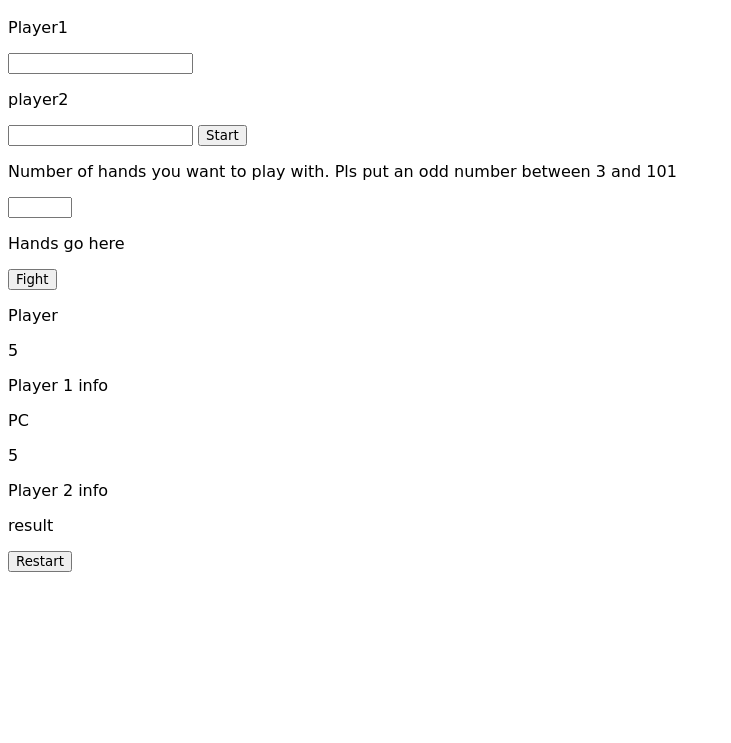
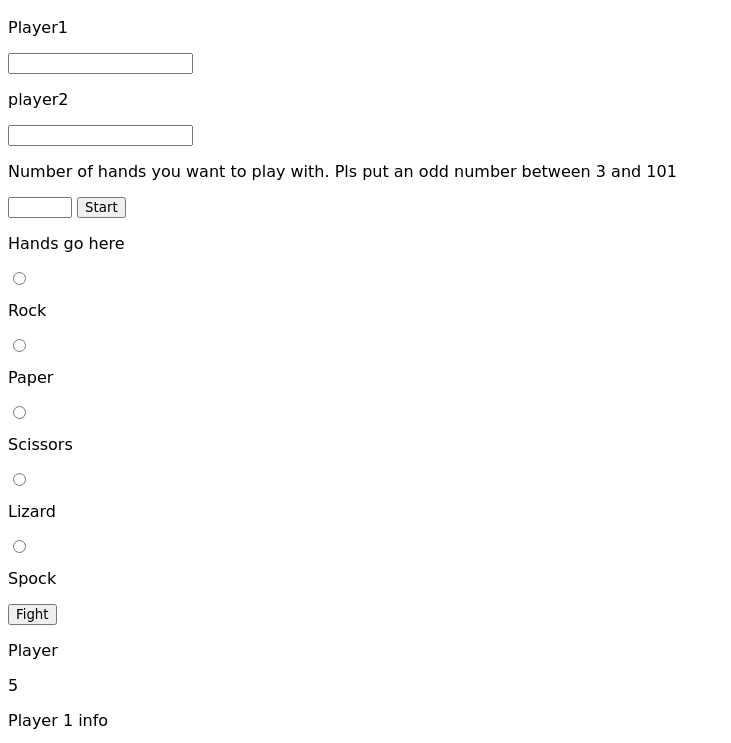
Before and after one commit to barret50cal3011/rock-paper-scissors, a plain HTML site: page rps.html in a window 1280 px wide. Both pictures are taken after a click on the button "Start". Shown: the part 49-792 px from the top of the page, without its empty margins (0-731 px from the left). Drawn offline with Linux system fonts and the light colour scheme.

Commit message:
added hands for rock paper scissors lizard spock

```diff
--- a/js/elder_brain.js
+++ b/js/elder_brain.js
@@ -15,22 +15,26 @@ const player1_name = document.getElementById("name1");
 const player2_name = document.getElementById("name2");
 const player1_hp = document.getElementById("hp1");
 const player2_hp = document.getElementById("hp2");
-class Hand{
-    constructor(name){
-        this.name = name;
-        this.wins = [];
-    }
-}
+
 class Player{
     constructor(name, hp){
         this.name = name;
         this.hp = hp;
+        this.hand = "";
     }
 }
 
-let hands = [];
+let hand_options;
 let player1 = new Player("", 0);
 let player2 = new Player("", 0);
+
+let hands = [
+    {name: "Rock", wins: ["Lizard", "Scissors"]},
+    {name: "Paper", wins: ["Rock", "Spock"]},
+    {name: "Scissors", wins: ["Paper", "Lizard"]},
+    {name: "Lizard", wins: ["Spock", "Paper"]},
+    {name: "Spock", wins: ["Scissors", "Rock"]}
+];
 
 function init_game(){
     start_button.addEventListener("click", start_battle);
@@ -39,6 +43,8 @@ function init_game(){
 }
 
 function start_battle(){
+
+    //players
     let name1 = input_player1.value;
     let name2 = input_player2.value;
 
@@ -52,6 +58,18 @@ function start_battle(){
     player2_name.innerHTML = player2.name;
     player1_hp.innerHTML = player1.hp;
     player2_hp.innerHTML = player2.hp;
+
+    //hands
+
+    hands.forEach((hand) => {
+        hand_options = `
+        <input type="radio" name="hands" id="${hand.name}"/>
+        <label for="${hand.name}">
+            <p>${hand.name}</p>
+        </label>
+        `;
+        option_section.innerHTML += hand_options;
+    })
 }
 
 function seclect_hand(){
--- a/rps.html
+++ b/rps.html
@@ -11,12 +11,14 @@
 
             <p>player2</p>
             <input id="player2-name" type="text"/>
-            <button id="start-button">Start</button>
 
             <p>Number of hands you want to play with. Pls put an odd number between 3 and 101</p>
             <input id="complexity" type="number" min="3" max="101"/>
+
+            <button id="start-button">Start</button>
         </div>
         <div id="options">
+
             <p>Hands go here</p>
         </div>
         <div id="select">
```
